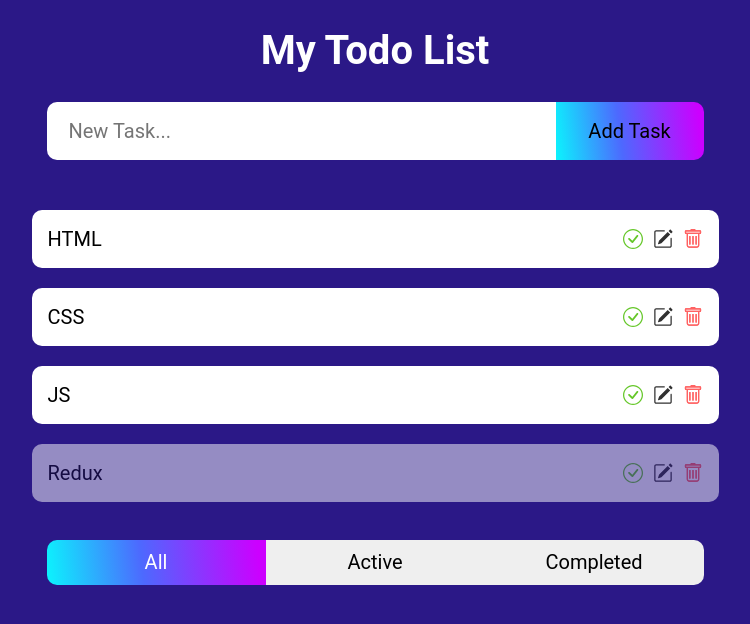
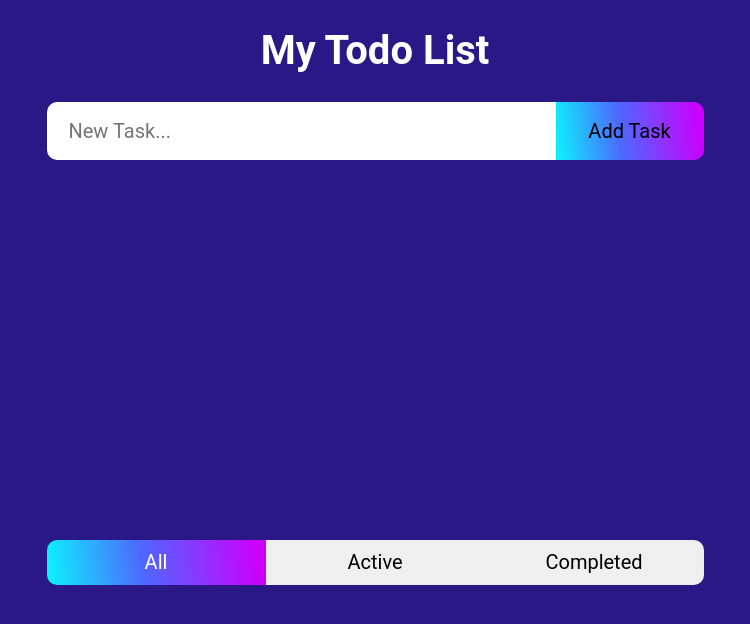
Before and after one commit to OlekTarabesh/todo-list, a React (Create React App) app: page / in a window 1280 px wide. Shown: the top 624 px of the page, without its empty margins (265-1015 px from the left). Built offline with nearby package versions, Linux system fonts and the light colour scheme.

Commit message:
added localstorage to this app

```diff
--- a/src/components/list-of-todos/ListOfTodos.tsx
+++ b/src/components/list-of-todos/ListOfTodos.tsx
@@ -110,7 +110,9 @@ const ListOfTodos: React.FC<ListOfTodosPropsType> = ({
 							<Cross onClick={crossBtnkHandler}/>
 							</div>
 						</div>
+
 							) : (
+
 						<div className={`${checked ? styled.taskIsDone : styled.taskIsNotDone}`}>
 
 						<span className={styled.titleUpdate}>{title}</span>
--- a/src/components/todo-app/TodoApp.tsx
+++ b/src/components/todo-app/TodoApp.tsx
@@ -1,4 +1,4 @@
-import React, { ChangeEvent, KeyboardEvent, useState } from 'react'
+import React, { ChangeEvent, KeyboardEvent, useEffect, useState } from 'react'
 
 
 import TodoInput from '../todo-Input/TodoInput'
@@ -11,18 +11,47 @@ import styled from './todo-app.module.css'
 
 type TodoAppPropsType = {};
 
+
+
 const TodoApp: React.FC<TodoAppPropsType> = () => {
 
-    const [tasks, setTasks] = useState<Array<TaskType>>([
-		{ id: v1(), title: "HTML", isDone: false, isEditing: false },
-		{ id: v1(), title: "CSS", isDone: false, isEditing: false },
-		{ id: v1(), title: "JS", isDone: false, isEditing: false },
-		{ id: v1(), title: "Redux", isDone: true, isEditing: false },
-	]);
+	const getLocalstorage = () => {
+		let taska = window.localStorage.getItem("tasks");
 
+		if(taska) {
+			return (taska = JSON.parse(localStorage.getItem('tasks') || '[]'));
+		} else { return [] }
+	}
+
+	let [tasks, setTasks] = useState<Array<TaskType>>(getLocalstorage(),
+	//  [ { id: v1(), title: 'HTML', isDone: false, isEditing: false, } ]
+	//  [ { id: v1(), title: 'CSS', isDone: false, isEditing: false, } ]
+	//  [ { id: v1(), title: 'Javascript', isDone: false, isEditing: false, } ]
+	//  [ { id: v1(), title: 'Redux', isDone: false, isEditing: false, } ]
+	);
 	const [filter, setFilter] = useState("all");
 	const [value, setValue] = useState<string>("");
 	const [error, setError] = useState<boolean | null>(null);
+
+
+	// useEffect(() => {
+	// 	const taska = window.localStorage.getItem('tasks') || '[]';
+	// 	if (taska !== null) {
+	// 		setTasks(JSON.parse(taska));
+	// 		console.log(localStorage);
+	// 	}
+	//   }, []);
+
+
+
+	useEffect(() => {
+		if(tasks.length !== 0) {
+			localStorage.setItem('tasks', JSON.stringify(tasks));
+		}
+		setTasks(tasks);
+	}, [tasks]);
+
+
 
 
 	const handelInput = (text: string) => {
```
Also changed, not shown: i18n.ts (added).
